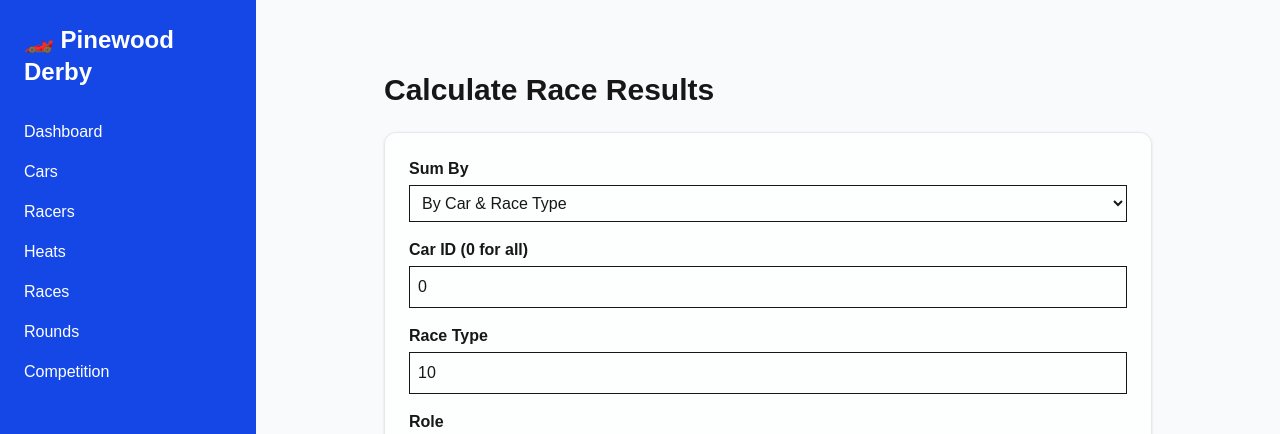
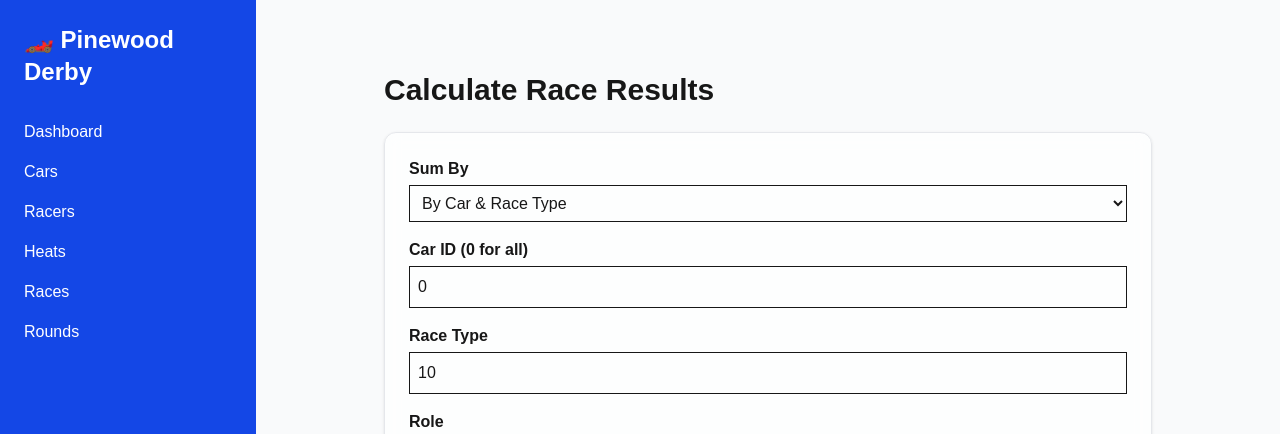
Before and after one commit to tmccabe07/Pack380Derby, a Next.js app in the folder app/: page /races/results in a window 1280 px wide. Shown: the top 434 px of the page. Built offline with nearby package versions, Linux system fonts and the light colour scheme.

Commit message:
Changed competition settings to be only for admin

```diff
--- a/app/src/components/Sidebar.tsx
+++ b/app/src/components/Sidebar.tsx
@@ -12,9 +12,11 @@ export default function Sidebar() {
         <Link href={withAdmin("/cars")} className="hover:underline">Cars</Link>
         <Link href={withAdmin("/racers")} className="hover:underline">Racers</Link>
         <Link href={withAdmin("/heats")} className="hover:underline">Heats</Link>
-  <Link href={withAdmin("/races")} className="hover:underline">Races</Link>
-  <Link href={withAdmin("/rounds")} className="hover:underline">Rounds</Link>
-  <Link href={withAdmin("/competition")} className="hover:underline">Competition</Link>
+        <Link href={withAdmin("/races")} className="hover:underline">Races</Link>
+        <Link href={withAdmin("/rounds")} className="hover:underline">Rounds</Link>
+        {isAdmin && (
+          <Link href={withAdmin("/competition")} className="hover:underline">Competition</Link>
+        )}
       </nav>
     </div>
   );
```
